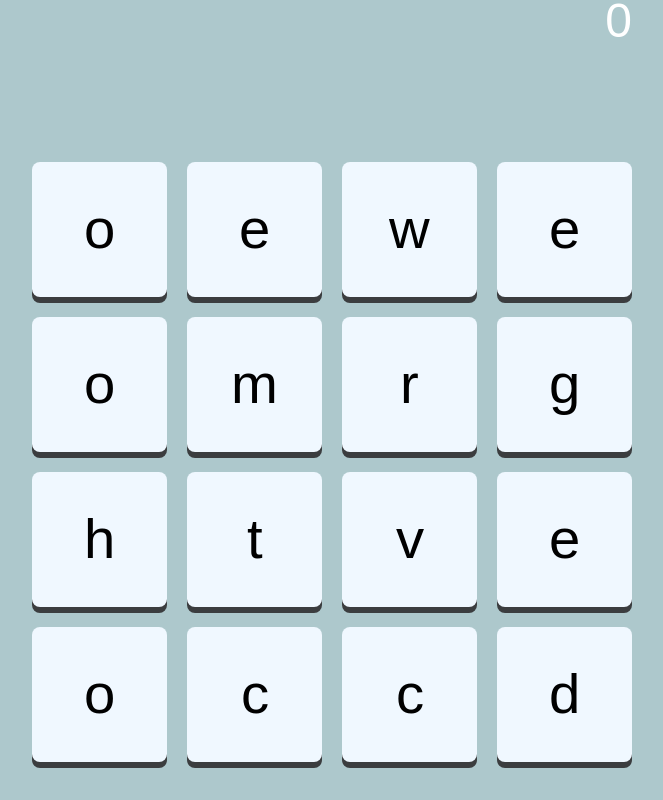
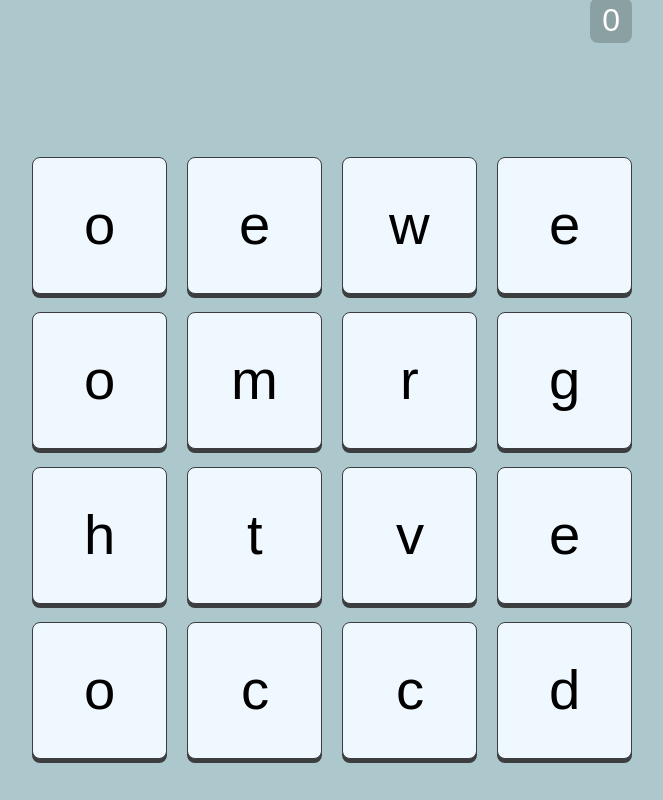
Before and after one commit to alexichristakis/word-hunt, a React (Create React App) app: page / in a window 1280 px wide. Shown: the whole page, without its empty margins (308-971 px from the left). Built offline with nearby package versions, Linux system fonts and the light colour scheme; a web font is replaced by a local one.

Commit message:
more styling improvements

```diff
--- a/src/components/Grid/Tile.module.scss
+++ b/src/components/Grid/Tile.module.scss
@@ -1,5 +1,11 @@
+$shadow: rgb(59, 61, 63);
+$face: rgb(240, 248, 255);
+$pressed: rgb(212, 212, 212);
+$valid: rgb(147, 236, 147);
+$found: rgb(255, 255, 167);
+
 .main {
-  background-color: rgb(59, 61, 63);
+  background-color: $shadow;
   font-size: 20px;
   display: flex;
   touch-action: none;
@@ -16,10 +22,6 @@
     content: "";
     padding-bottom: 100%;
     display: block;
-
-    ::selection {
-      background-color: transparent;
-    }
   }
 }
 
@@ -32,27 +34,33 @@
   display: flex;
   align-items: center;
   justify-content: center;
-  background-color: aliceblue;
+  background-color: $face;
   width: 100%;
   height: 100%;
   transition: 250ms cubic-bezier(0.3, 0.7, 0.4, 1.5);
   transition-property: transform;
   transform: translateY(-6px);
+  border: 1px solid $shadow;
+  transition-property: transform, background-color;
 
   &.inWord,
   &.validWord,
   &.foundWord {
     transform: translateY(-2px);
     transition: transform 100ms;
-    background-color: rgb(212, 212, 212);
+    transition-property: transform;
+  }
+
+  &.inWord {
+    background-color: $pressed;
   }
 
   &.validWord {
-    background-color: rgb(147, 236, 147);
+    background-color: $valid;
   }
 
   &.foundWord {
-    background-color: rgb(255, 255, 167);
+    background-color: $found;
   }
 }
 
--- a/src/components/Header/Score.module.scss
+++ b/src/components/Header/Score.module.scss
@@ -4,13 +4,18 @@
 }
 
 .score {
-  font-size: 48px;
+  background-color: rgba(0, 0, 0, 0.2);
+  border-radius: 8px;
+  padding: 4px 12px;
+}
+
+.number {
+  font-size: 32px;
+  display: block;
   color: white;
-  transition: 250ms ease-out;
-  transition-property: transform;
-  transform-origin: right;
+  transition: transform 250ms ease-out;
 
   &.counting {
-    transform: scale(1.1);
+    transform: scale(1.05);
   }
 }
--- a/src/components/Header/Score.tsx
+++ b/src/components/Header/Score.tsx
@@ -24,9 +24,11 @@ const Score: FC = () => {
 
   return (
     <div className={cx("main")}>
-      <animated.span className={cx("score", { counting })}>
-        {score.to((score) => Number(score.toFixed(0)).toLocaleString())}
-      </animated.span>
+      <span className={cx("score")}>
+        <animated.span className={cx("number", { counting })}>
+          {score.to((score) => Number(score.toFixed(0)).toLocaleString())}
+        </animated.span>
+      </span>
     </div>
   );
 };
```
